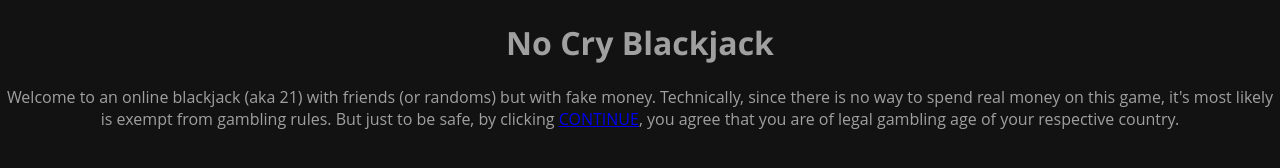
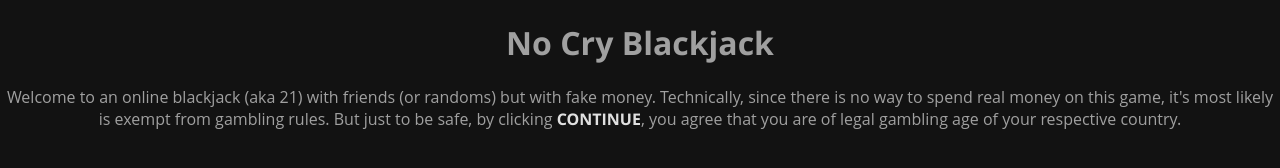
Before and after one commit to demosjarco/no-cry-blackjack, a website: page web/index.html in a window 1280 px wide. Drawn offline with Linux system fonts and the light colour scheme; a web font is replaced by a local one.

Commit message:
Easier to notice and click on

```diff
--- a/web/css/splash.less
+++ b/web/css/splash.less
@@ -1,3 +1,10 @@
+@import "variables";
 body {
 	text-align: center;
+
+	a:link, a:visited, a:hover, a:active {
+		color: @important-text;
+		text-decoration: none;
+		font-weight: bold;
+	}
 }
```
Also changed, not shown: web/css/splash.css.
